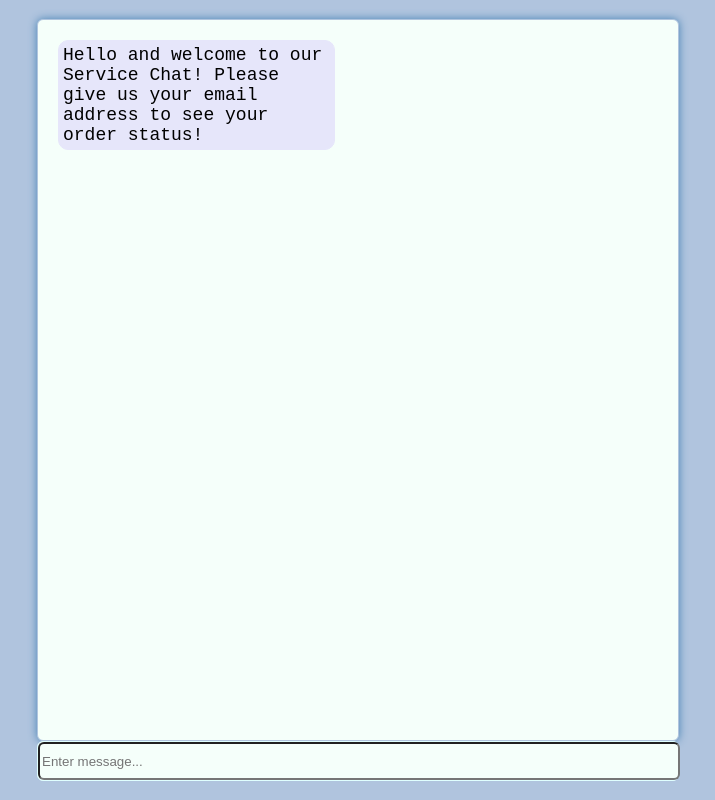
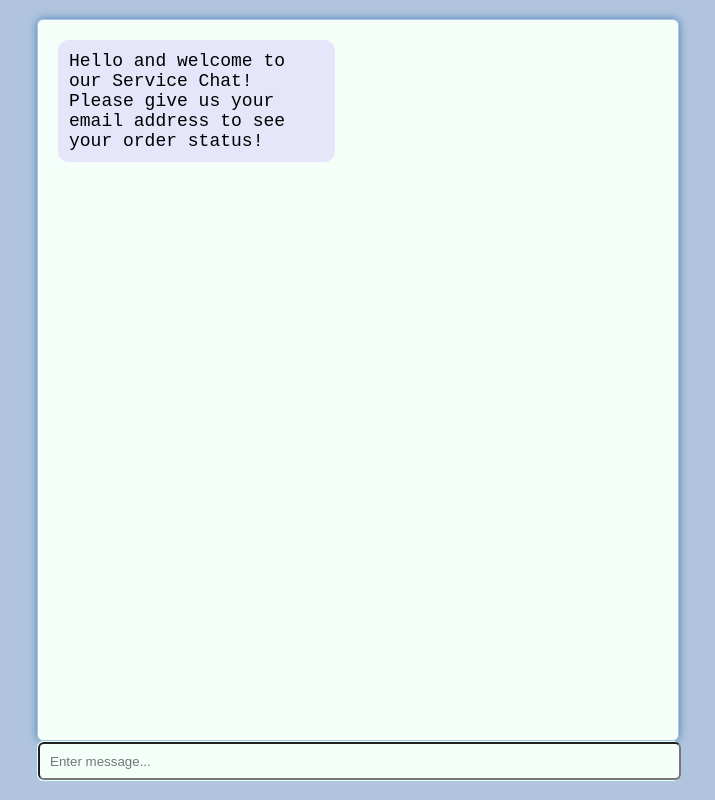
Before and after one commit to fracado/service-chat-challenge, a React (Create React App) app: page / in a window 1280 px wide. Shown: the whole page, without its empty margins (282-997 px from the left). Built offline with nearby package versions, Linux system fonts and the light colour scheme.

Commit message:
minor css changes

```diff
--- a/src/components/app/App.css
+++ b/src/components/app/App.css
@@ -37,7 +37,7 @@
   width: 50vw;
   border: 1px solid lightcyan;
   border-radius: 6px;
-  background-color: mintcream
+  background-color: mintcream;
 }
 
 .align-right {
@@ -49,7 +49,7 @@
   background-color: lightblue;
   margin: 8px 0px 10px 26vw;
   width: fit-content;
-  padding: 4px;
+  padding: 10px;
 }
 
 .align-left {
@@ -60,14 +60,15 @@
   background-color: lavender;
   margin: 10px 26vw 10px 10px;
   width: fit-content;
-  padding: 4px;
+  padding: 10px;
 }
 
 .inputfield {
-  width: 49.5vw;
+  width: 49vw;
   height: 4vh;
   border-radius: 6px;
-  background-color: mintcream
+  background-color: mintcream;
+  padding-left: 10px;
 }
 
 .message {
```
